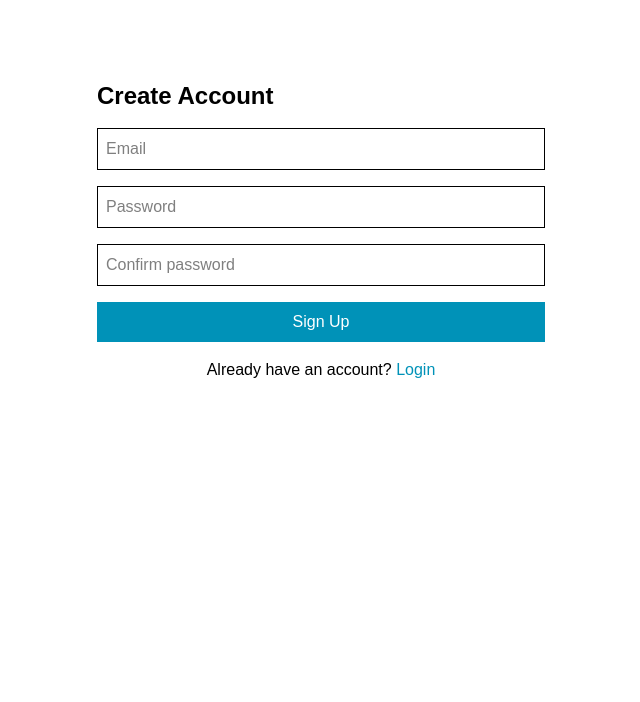
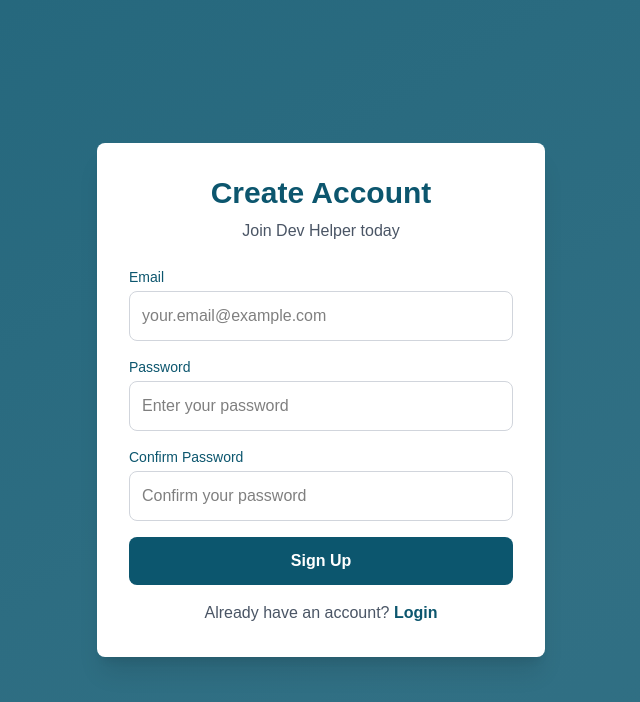
Before and after one commit to flip31/Dev-Helper-2.0, a React (Vite) app: page /signup in a window 1280 px wide. Shown: the top 702 px of the page, without its empty margins (319-959 px from the left). Built offline with nearby package versions, Linux system fonts and the light colour scheme.

Commit message:
refactor: enhance login and signup pages with improved styling and layout

```diff
--- a/src/index.css
+++ b/src/index.css
@@ -3,3 +3,19 @@
 #root{
   font-family: sans-serif;
 }
+
+@keyframes gradient-bg {
+  0% {
+    background-position: 0% 50%;
+  }
+  50% {
+    background-position: 100% 50%;
+  }
+  100% {
+    background-position: 0% 50%;
+  }
+}
+
+.animate-gradient-bg {
+  animation: gradient-bg 8s ease infinite;
+}
--- a/src/pages/login.jsx
+++ b/src/pages/login.jsx
@@ -28,23 +28,31 @@ export default function Login() {
   }
 
   return (
-    <form onSubmit={handleLogin}
-    className="max-w-md mx-auto mt-40 space-y-4 h-80 w-90 bg-gradient-to-br from-cyan-50 to-blue-100 px-3 rounded">
+    <div className="min-h-screen relative overflow-hidden flex items-center justify-center">
+      <div className="absolute inset-0 bg-gradient-to-br from-[#0c566e] via-[#0c566e]/85 to-[#0c566e]/90 animate-gradient-bg bg-[length:400%_400%]"></div>
+      <form onSubmit={handleLogin}
+             className="relative z-10 max-w-md w-full mx-4 space-y-4 bg-white p-8 rounded-lg shadow-xl">
       <h2 className="text-2xl font-bold text-center mb-17">Login</h2>
 
+      <div>
+        <label className="block text-sm font-medium text-[#0c566e] mb-1">Email</label>
       <input
         type="email"
         placeholder="Email"
-        className="w-full border p-2 rounded"
+        className="w-full border border-gray-300 p-3 rounded-lg focus:outline-none focus:ring-2 focus:ring-[#0c566e]"
         onChange={(e) => setEmail(e.target.value)}
       />
+      </div>
 
-      <input
+      <div>
+        <label className="block text-sm font-medium text-[#0c566e] mb-1">Password</label>
+        <input
         type="password"
         placeholder="Password"
-        className="w-full border p-2 rounded"
+        className="w-full border border-gray-300 p-3 rounded-lg focus:outline-none focus:ring-2 focus:ring-[#0c566e]"
         onChange={(e) => setPassword(e.target.value)}
       />
+      </div>
 
       <button
         disabled={loading}
@@ -57,5 +65,6 @@ export default function Login() {
         Don't have an account? <a href="/signup" className="text-cyan-600">Sign Up</a>
       </p>
     </form>
+    </div>
   )
 }
--- a/src/pages/signup.jsx
+++ b/src/pages/signup.jsx
@@ -46,8 +46,15 @@ export default function Signup() {
   }
 
   return (
-    <form onSubmit={handleSignup} className="max-w-md mx-auto mt-20 space-y-4">
-      <h2 className="text-2xl font-bold">Create Account</h2>
+    <div className="min-h-screen relative overflow-hidden flex items-center justify-center">
+      <div className="absolute inset-0 bg-gradient-to-br from-[#0c566e] via-[#0c566e]/85 to-[#0c566e]/90 animate-gradient-bg bg-[length:400%_400%]"></div>
+
+      {/* Signup Form */}
+      <form onSubmit={handleSignup} className="relative z-10 max-w-md w-full mx-4 space-y-4 bg-white p-8 rounded-lg shadow-xl">
+        <div className="text-center mb-6">
+          <h2 className="text-3xl font-bold text-[#0c566e]">Create Account</h2>
+          <p className="text-gray-600 mt-2">Join Dev Helper today</p>
+        </div>
 
         {error && (
           <div className="bg-red-100 border border-red-400 text-red-700 px-4 py-3 rounded">
@@ -55,37 +62,53 @@ export default function Signup() {
           </div>
         )}
 
+        <div>
+          <label className="block text-sm font-medium text-[#0c566e] mb-1">Email</label>
           <input
             type="email"
-        placeholder="Email"
-        className="w-full border p-2"
+            placeholder="your.email@example.com"
+            className="w-full border border-gray-300 p-3 rounded-lg focus:outline-none focus:ring-2 focus:ring-[#0c566e]"
             onChange={(e) => setEmail(e.target.value)}
             required
           />
+        </div>
 
+        <div>
+          <label className="block text-sm font-medium text-[#0c566e] mb-1">Password</label>
           <input
             type="password"
-        placeholder="Password"
-        className="w-full border p-2"
+            placeholder="Enter your password"
+            className="w-full border border-gray-300 p-3 rounded-lg focus:outline-none focus:ring-2 focus:ring-[#0c566e]"
             onChange={(e) => setPassword(e.target.value)}
             required
           />
+        </div>
 
+        <div>
+          <label className="block text-sm font-medium text-[#0c566e] mb-1">Confirm Password</label>
           <input
             type="password"
-        placeholder="Confirm password"
-        className="w-full border p-2"
+            placeholder="Confirm your password"
+            className="w-full border border-gray-300 p-3 rounded-lg focus:outline-none focus:ring-2 focus:ring-[#0c566e]"
             onChange={(e) => setConfirmPassword(e.target.value)}
             required
           />
+        </div>
 
-      <button disabled={loading} className="w-full bg-cyan-600 text-white py-2">
+        <button
+          disabled={loading}
+          className="w-full bg-[#0c566e] text-white py-3 rounded-lg font-semibold hover:bg-[#094455] transition disabled:opacity-50 disabled:cursor-not-allowed"
+        >
           {loading ? "Creating..." : "Sign Up"}
         </button>
 
-      <p className="text-center">
-        Already have an account? <a href="/login" className="text-cyan-600">Login</a>
+        <p className="text-center text-gray-600">
+          Already have an account?{" "}
+          <a href="/login" className="text-[#0c566e] font-semibold hover:underline">
+            Login
+          </a>
         </p>
       </form>
+    </div>
   );
 }
```
Lines whose indentation alone changed are shown as unchanged.
